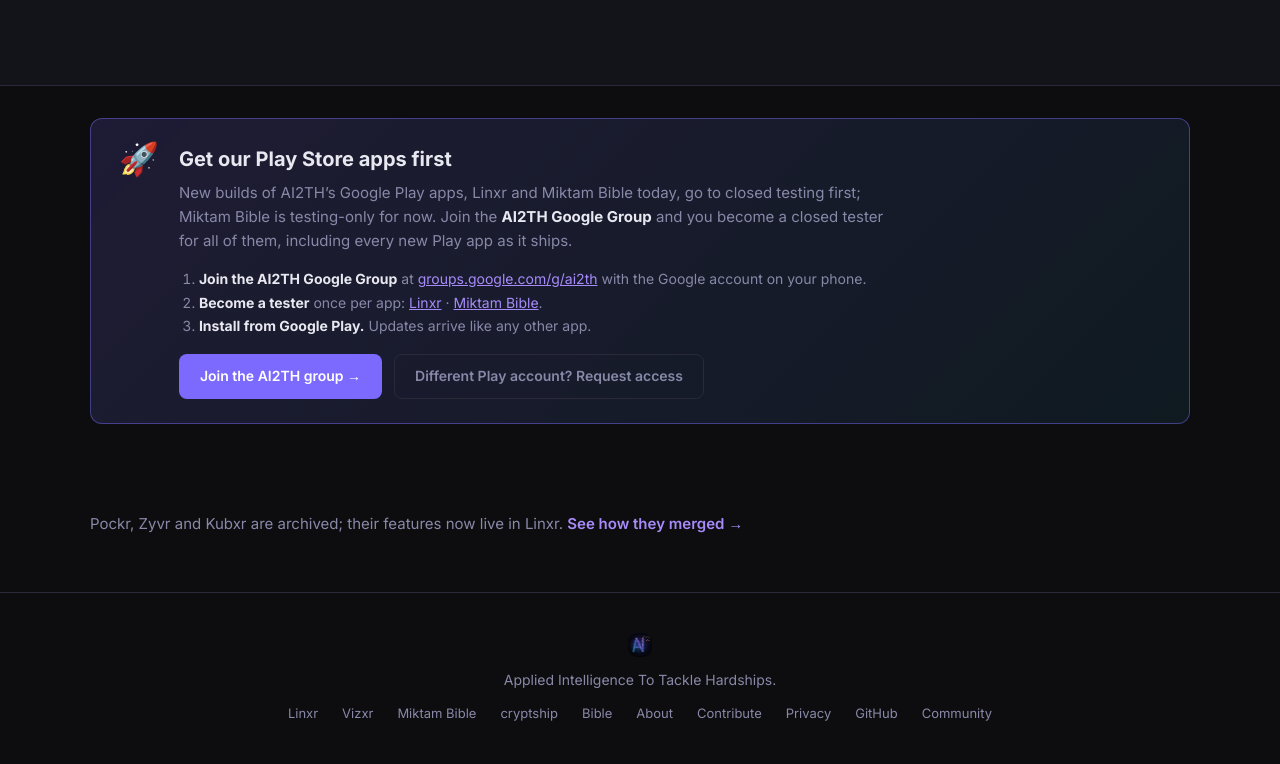
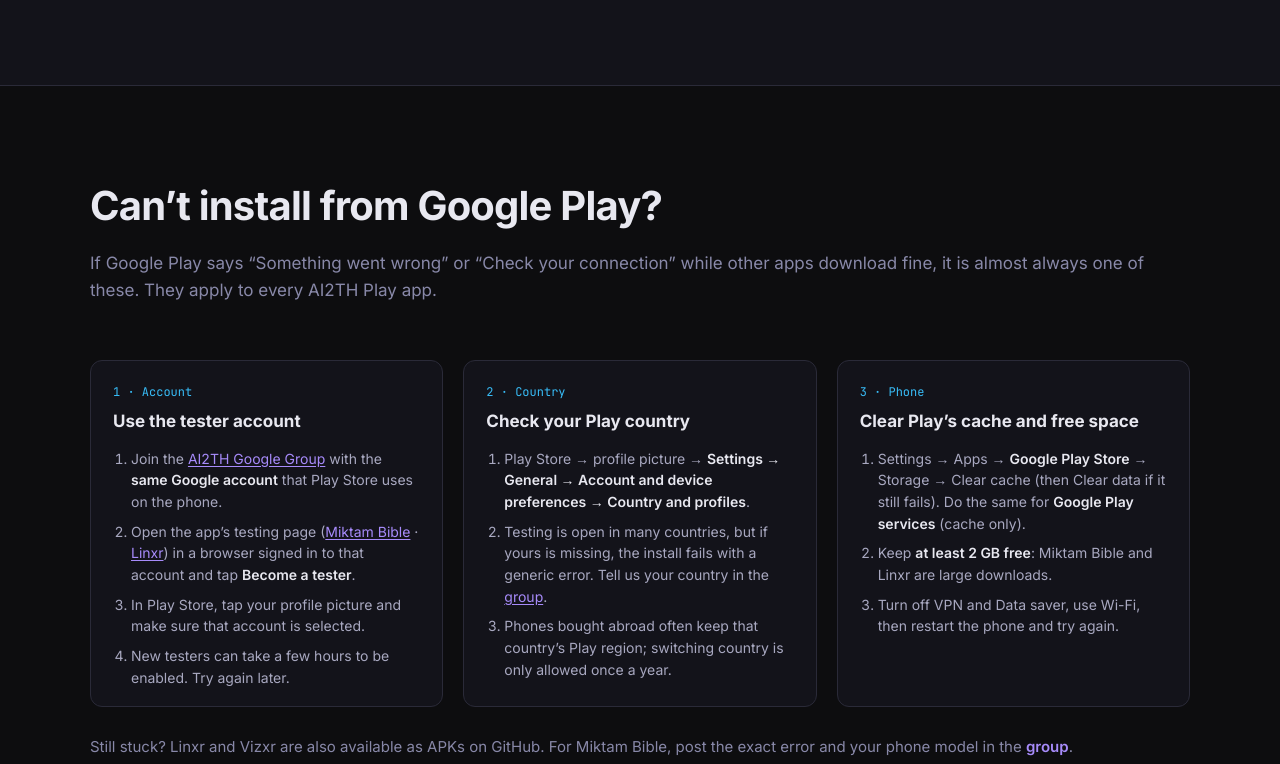
Before and after one commit to AI2TH/AI2TH.github.io, a plain HTML site: page android.html in a window 1280 px wide. Shown: the part 1696-2460 px from the top of the page. Drawn offline with Linux system fonts and the light colour scheme.

Commit message:
Add Google Play install help for all AI2TH Play apps

```diff
--- a/android.html
+++ b/android.html
@@ -133,6 +133,45 @@
     </div>
   </section>
 
+  <!-- Install help -->
+  <section class="section" id="install-help">
+    <div class="section-inner">
+      <h2 class="section-title">Can&rsquo;t install from Google Play?</h2>
+      <p class="section-sub">If Google Play says &ldquo;Something went wrong&rdquo; or &ldquo;Check your connection&rdquo; while other apps download fine, it is almost always one of these. They apply to every AI2TH Play app.</p>
+      <div class="market-grid">
+        <div class="market-card">
+          <div class="market-step">1 · Account</div>
+          <h3 class="market-title">Use the tester account</h3>
+          <ol class="market-list">
+            <li>Join the <a class="inline-link" href="https://groups.google.com/g/ai2th" target="_blank" rel="noopener">AI2TH Google Group</a> with the <strong>same Google account</strong> that Play Store uses on the phone.</li>
+            <li>Open the app&rsquo;s testing page (<a class="inline-link" href="https://play.google.com/apps/testing/miktam.bible" target="_blank" rel="noopener">Miktam Bible</a> · <a class="inline-link" href="https://play.google.com/apps/testing/com.ai2th.linxr" target="_blank" rel="noopener">Linxr</a>) in a browser signed in to that account and tap <strong>Become a tester</strong>.</li>
+            <li>In Play Store, tap your profile picture and make sure that account is selected.</li>
+            <li>New testers can take a few hours to be enabled. Try again later.</li>
+          </ol>
+        </div>
+        <div class="market-card">
+          <div class="market-step">2 · Country</div>
+          <h3 class="market-title">Check your Play country</h3>
+          <ol class="market-list">
+            <li>Play Store → profile picture → <strong>Settings → General → Account and device preferences → Country and profiles</strong>.</li>
+            <li>Testing is open in many countries, but if yours is missing, the install fails with a generic error. Tell us your country in the <a class="inline-link" href="https://groups.google.com/g/ai2th" target="_blank" rel="noopener">group</a>.</li>
+            <li>Phones bought abroad often keep that country&rsquo;s Play region; switching country is only allowed once a year.</li>
+          </ol>
+        </div>
+        <div class="market-card">
+          <div class="market-step">3 · Phone</div>
+          <h3 class="market-title">Clear Play&rsquo;s cache and free space</h3>
+          <ol class="market-list">
+            <li>Settings → Apps → <strong>Google Play Store</strong> → Storage → Clear cache (then Clear data if it still fails). Do the same for <strong>Google Play services</strong> (cache only).</li>
+            <li>Keep <strong>at least 2 GB free</strong>: Miktam Bible and Linxr are large downloads.</li>
+            <li>Turn off VPN and Data saver, use Wi-Fi, then restart the phone and try again.</li>
+          </ol>
+        </div>
+      </div>
+      <p class="merged-note">Still stuck? Linxr and Vizxr are also available as APKs on GitHub. For Miktam Bible, post the exact error and your phone model in the <a href="https://groups.google.com/g/ai2th" target="_blank" rel="noopener">group</a>.</p>
+    </div>
+  </section>
+
   <!-- Google Play closed testing -->
   <section class="section join-section" id="early-access">
     <div class="section-inner">
@@ -153,6 +192,7 @@
           <div class="join-actions">
             <a href="https://groups.google.com/g/ai2th" class="btn btn-primary" target="_blank" rel="noopener">Join the AI2TH group →</a>
             <a href="https://forms.gle/jdLxXPVhDYm5ubpQ7" class="btn btn-ghost" target="_blank" rel="noopener">Different Play account? Request access</a>
+            <a href="android.html#install-help" class="btn btn-ghost">Can&rsquo;t install? Get help</a>
           </div>
         </div>
       </div>
```
Also changed, not shown: bible.html (+1 -0 lines), index.html (+1 -0 lines), linxr.html (+1 -0 lines), miktam.html (+1 -0 lines).
